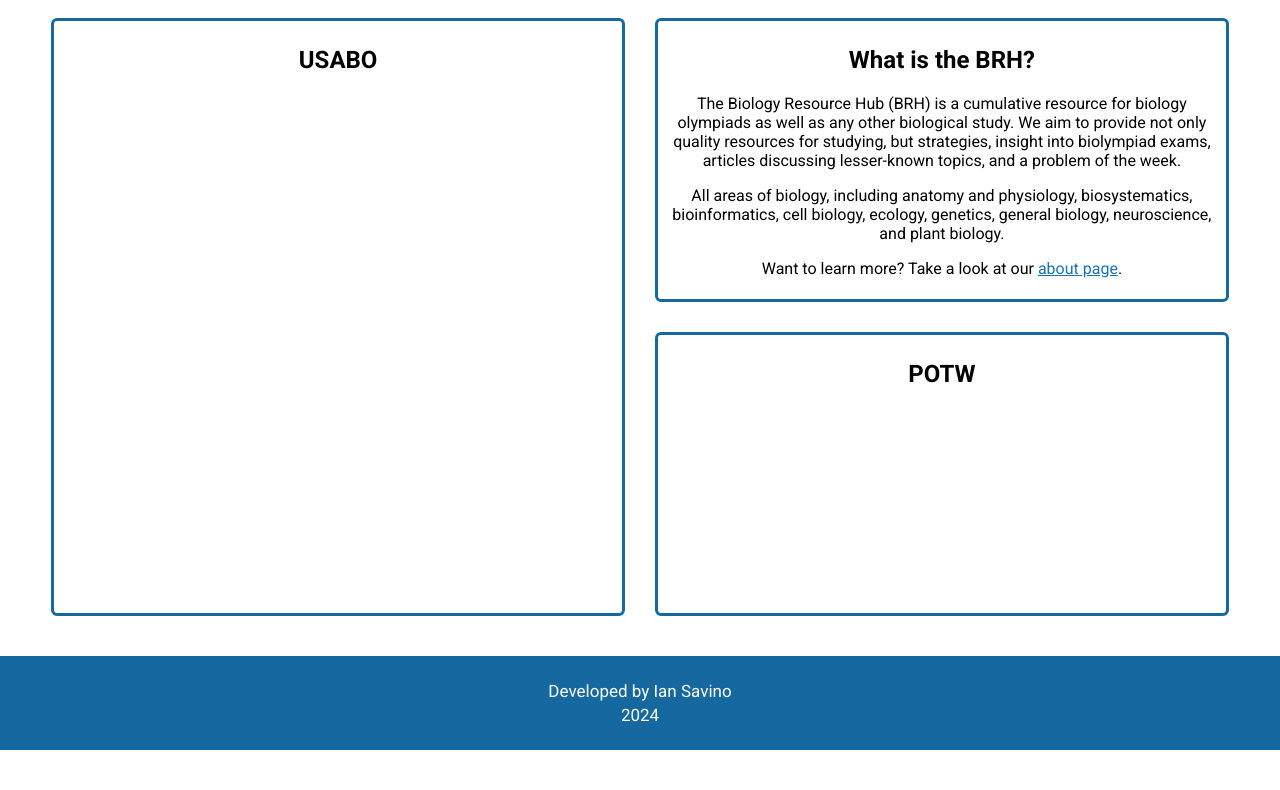
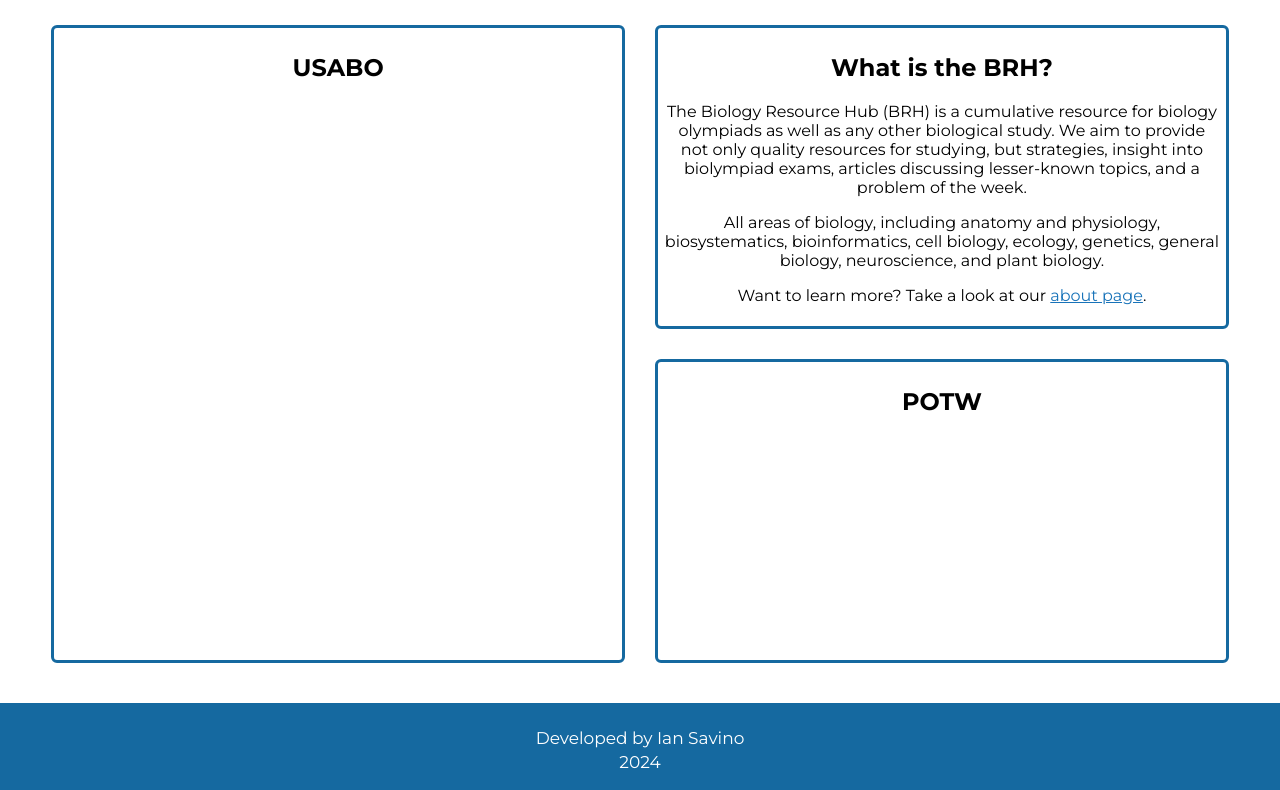
Before and after one commit to Isoleucine1202/brh, a plain HTML site: page index.html in a window 1280 px wide. Shown: the part 423-1213 px from the top of the page. Before the commit the page ends 1188 px from the top, so only its background shows below. Drawn offline with Linux system fonts and the light colour scheme.

Commit message:
Update main.css

```diff
--- a/css/main.css
+++ b/css/main.css
@@ -1,6 +1,6 @@
 body {
     margin: 0;
-    font-family: "Roboto";
+    font-family: "Montserrat";
 }
 
 a {
```
